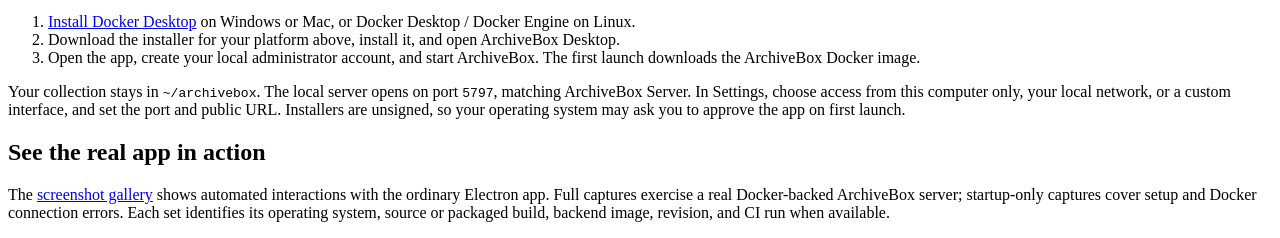
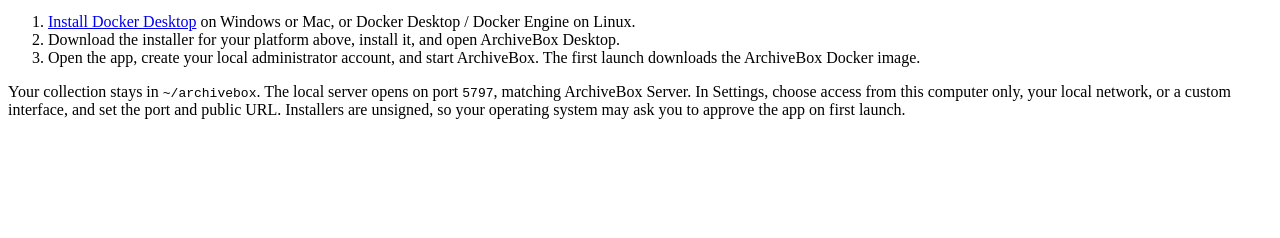
Before and after one commit to ArchiveBox/electron-archivebox, an Electron app: page docs/index.html in a window 1280 px wide. Shown: the part 8745-8983 px from the top of the page. After the commit the page ends 8880 px from the top, so only its background shows below. Drawn offline with Linux system fonts and the light colour scheme; files whose address does not match are found by name.

Commit message:
Remove screenshot capture explanation from landing page

```diff
--- a/docs/index.html
+++ b/docs/index.html
@@ -26,7 +26,3 @@ __HERO_SCREENSHOT__
   </ol>
   <p class="note">Your collection stays in <code>~/archivebox</code>. The local server opens on port <code>5797</code>, matching ArchiveBox Server. In Settings, choose access from this computer only, your local network, or a custom interface, and set the port and public URL. Installers are unsigned, so your operating system may ask you to approve the app on first launch.</p>
 </section>
-<section>
-  <h2>See the real app in action</h2>
-  <p>The <a href="__BASE__screenshots/">screenshot gallery</a> shows automated interactions with the ordinary Electron app. Full captures exercise a real Docker-backed ArchiveBox server; startup-only captures cover setup and Docker connection errors. Each set identifies its operating system, source or packaged build, backend image, revision, and CI run when available.</p>
-</section>
```
